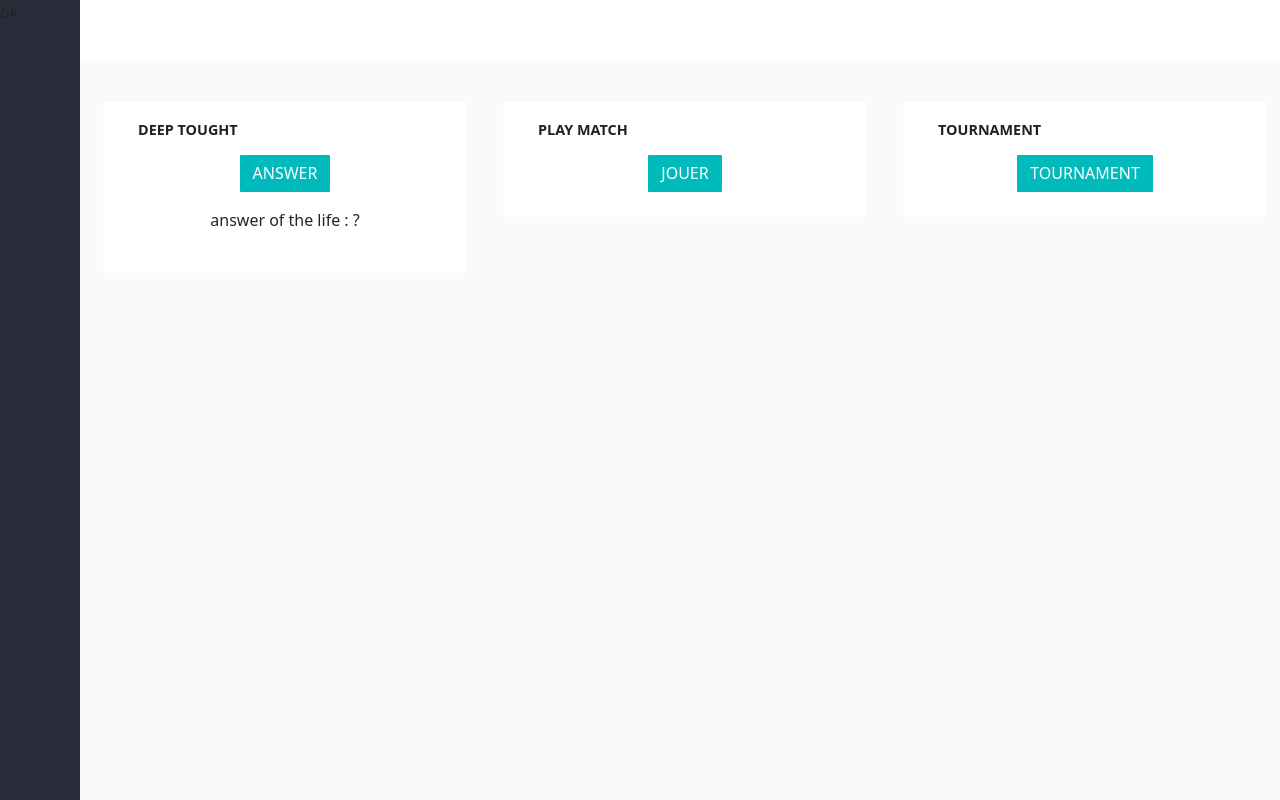
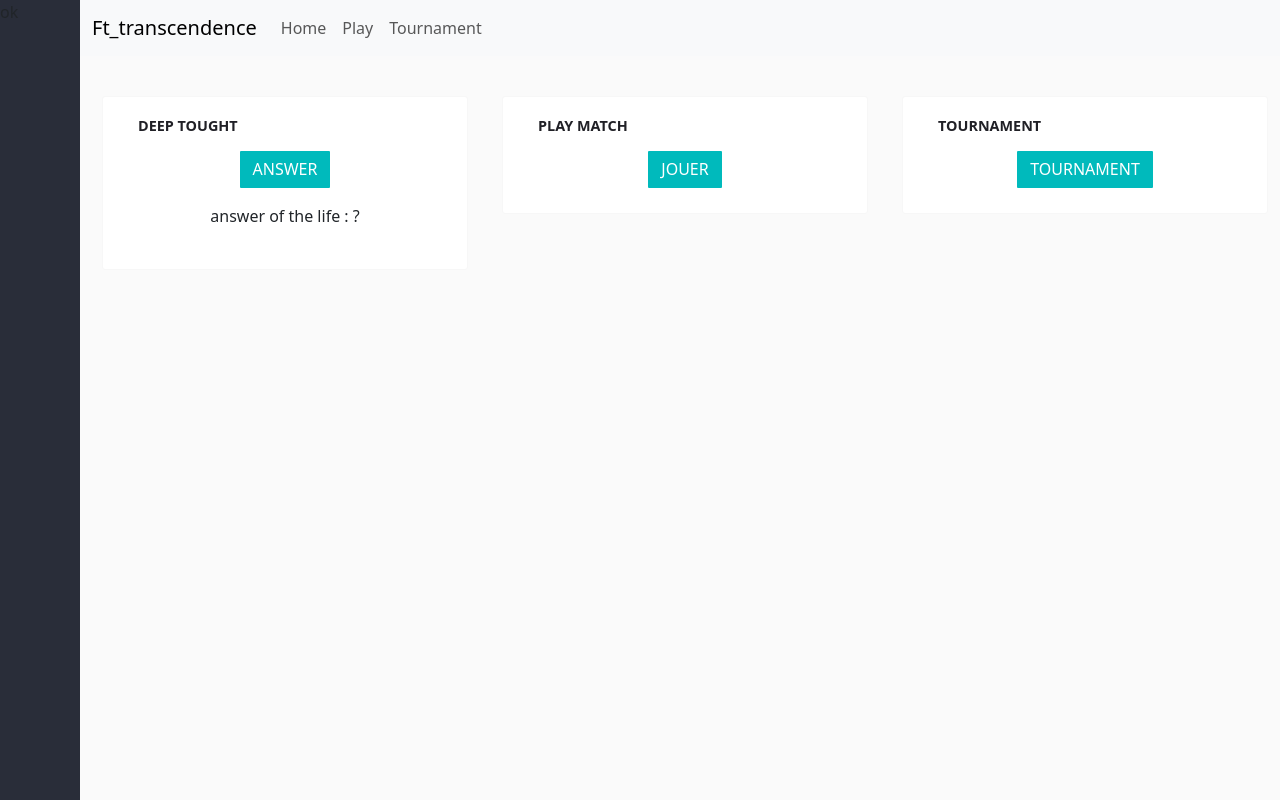
Before and after one commit to belmoussaoui/ft_transcendence, a React (Vite) app in the folder frontend/: page / in a window 1280 px wide. Built offline with nearby package versions, Linux system fonts and the light colour scheme.

Commit message:
Update navbar

```diff
--- a/frontend/src/components/navbar/Navbar.jsx
+++ b/frontend/src/components/navbar/Navbar.jsx
@@ -1,9 +1,24 @@
-import "./Navbar.css"
+import React from 'react';
+import 'bootstrap/dist/css/bootstrap.min.css'; // Assurez-vous d'avoir importé Bootstrap dans votre application React
 
 function Navbar() {
-    return (
-        <nav className="navbar-main"></nav>
-    )
+  return (
+    <nav className="navbar navbar-expand-lg bg-body-tertiary">
+      <div className="container-fluid">
+        <a className="navbar-brand" href="#">Ft_transcendence</a>
+        <button className="navbar-toggler" type="button" data-bs-toggle="collapse" data-bs-target="#navbarNavAltMarkup" aria-controls="navbarNavAltMarkup" aria-expanded="false" aria-label="Toggle navigation">
+          <span className="navbar-toggler-icon"></span>
+        </button>
+        <div className="collapse navbar-collapse" id="navbarNavAltMarkup">
+          <div className="navbar-nav">
+            <a className="nav-link" href="/">Home</a>
+            <a className="nav-link" href="/play/">Play</a>
+            <a className="nav-link" href="/tournament/">Tournament</a>
+          </div>
+        </div>
+      </div>
+    </nav>
+  );
 }
 
-export default Navbar
+export default Navbar;
```
